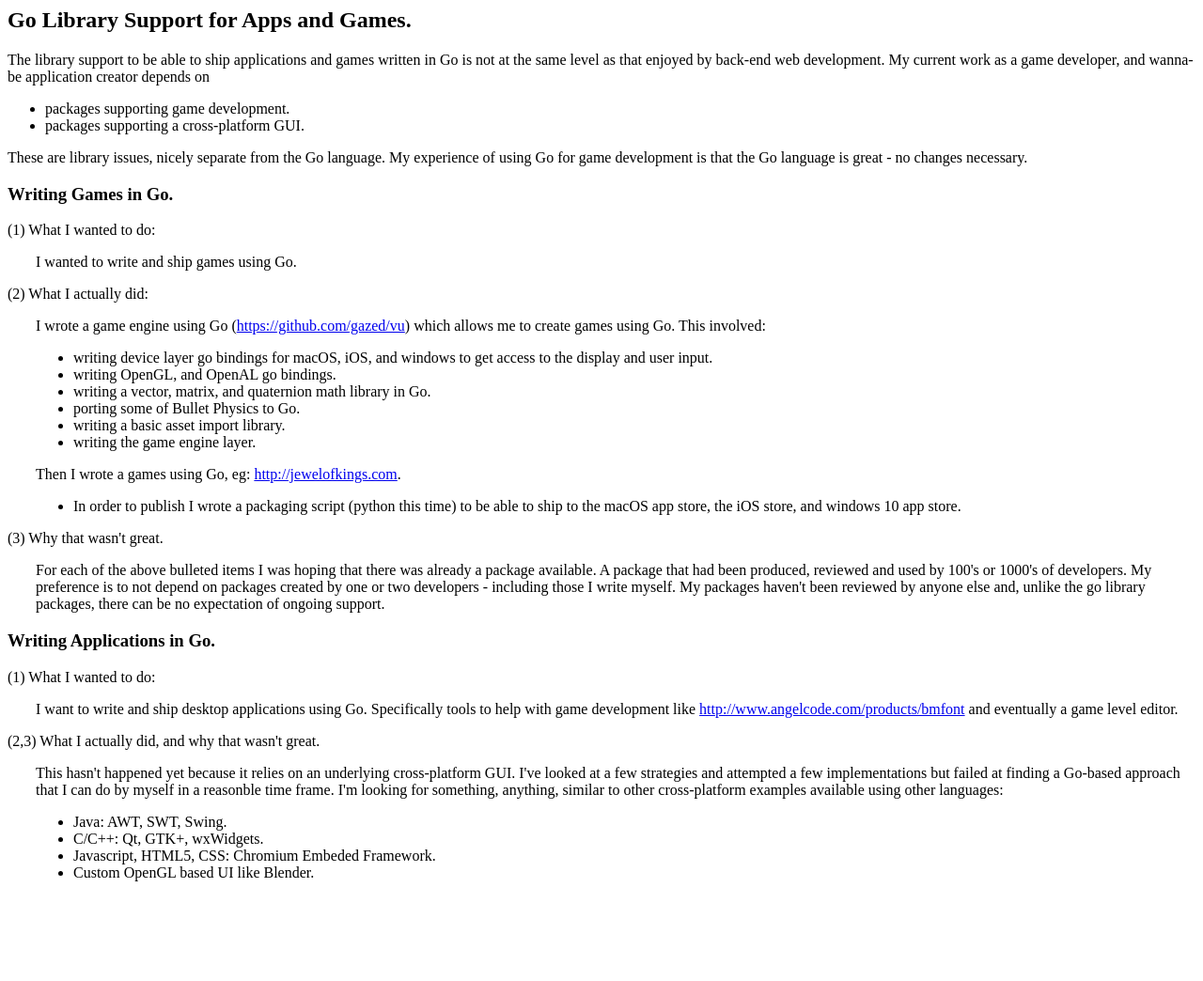
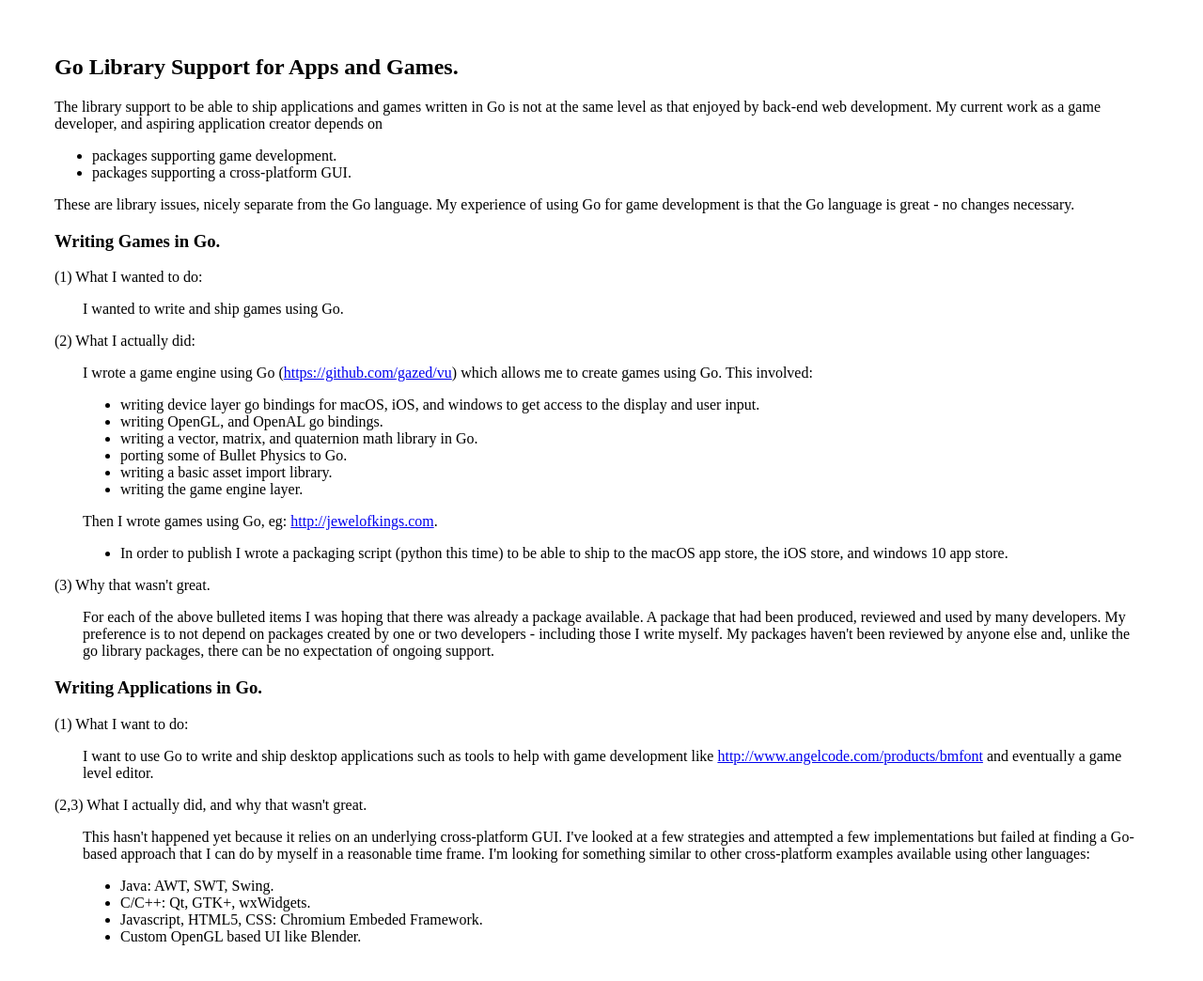
Before and after one commit to gazed/gazed.github.io, a plain HTML site: page goApps.html in a window 1280 px wide. Shown: the whole page at 94% size. Before the commit the page ends 954 px from the top, so only its background shows below. Drawn offline with Linux system fonts and the light colour scheme.

Commit message:
Add review comments.

```diff
--- a/basic.css
+++ b/basic.css
@@ -1,4 +1,7 @@
 
+.main {
+   padding: 50px;
+}
 .indent {
    padding-left: 30px;
 }
--- a/goApps.html
+++ b/goApps.html
@@ -5,7 +5,7 @@
     <style type="text/css" media="all">@import "basic.css";</style>
 </head>
 
-<body>
+<body class="main">
 <h2>
 Go Library Support for Apps and Games.
 </h2>
@@ -13,7 +13,7 @@ Go Library Support for Apps and Games.
 <p>
 The library support to be able to ship applications and games written in Go
 is not at the same level as that enjoyed by back-end web development.
-My current work as a game developer, and wanna-be application creator depends on
+My current work as a game developer, and aspiring application creator depends on
 <p>
 <ul>
     <li>packages supporting game development.</li>
@@ -53,7 +53,7 @@ Writing Games in Go.
         <li>writing a basic asset import library.</li>
         <li>writing the game engine layer.</li>
     </ul>
-    Then I wrote a games using Go, eg: <a href="http://jewelofkings.com">http://jewelofkings.com</a>.
+    Then I wrote games using Go, eg: <a href="http://jewelofkings.com">http://jewelofkings.com</a>.
     <ul>
         <li>In order to publish I wrote a packaging script (python this time) to be able to
           ship to the macOS app store, the iOS store, and windows 10 app store.
@@ -68,7 +68,7 @@ Writing Games in Go.
     </p>
     For each of the above bulleted items I was hoping that there was already a
     package available. A package that had been produced, reviewed and used by
-    100's or 1000's of developers. My preference is to not depend on packages
+    many developers. My preference is to not depend on packages
     created by one or two developers - including those I write myself.
     My packages haven't been reviewed by anyone else and, unlike
     the go library packages, there can be no expectation of ongoing support.
@@ -80,11 +80,11 @@ Writing Applications in Go.
 </h3>
 
 <p>
-(1) What I wanted to do:
+(1) What I want to do:
 </p>
 <div class="indent">
 <p>
-I want to write and ship desktop applications using Go. Specifically tools
+I want to use Go to write and ship desktop applications such as tools
 to help with game development like <a href="http://www.angelcode.com/products/bmfont">http://www.angelcode.com/products/bmfont</a>
 and eventually a game level editor.
 </p>
@@ -97,8 +97,8 @@ and eventually a game level editor.
     <p>
     This hasn't happened yet because it relies on an underlying cross-platform GUI.
     I've looked at a few strategies and attempted a few implementations but failed
-    at finding a Go-based approach that I can do by myself in a reasonble time frame.
-    I'm looking for something, anything, similar to other cross-platform examples
+    at finding a Go-based approach that I can do by myself in a reasonable time frame.
+    I'm looking for something  similar to other cross-platform examples
     available using other languages:
     </p>
     <ul>
```
